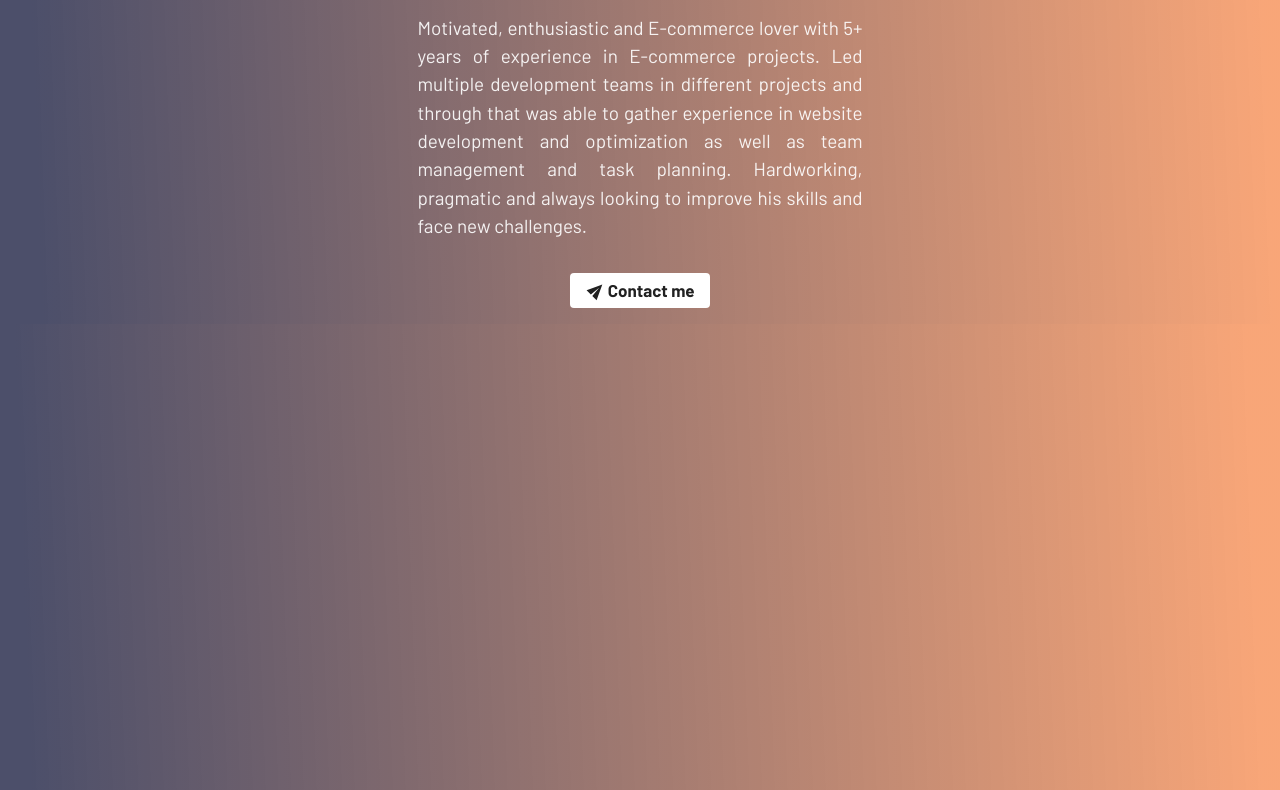
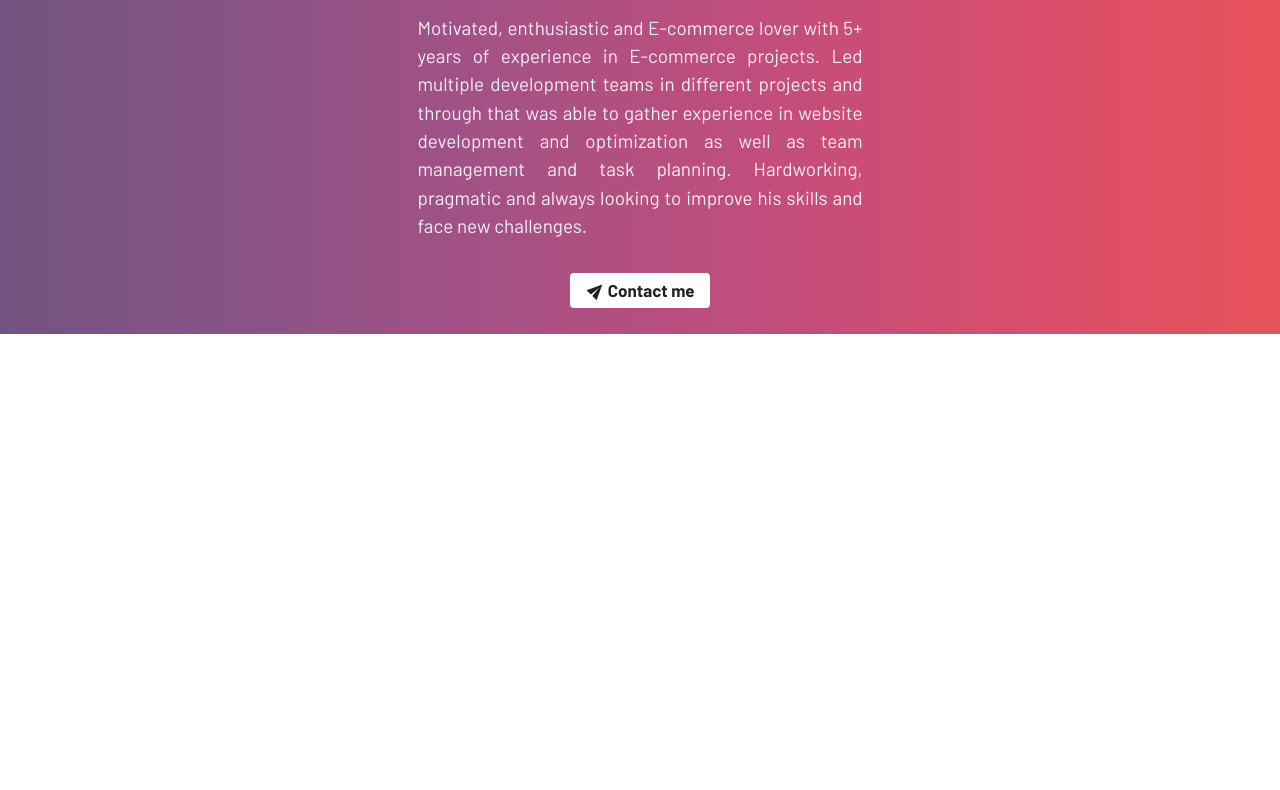
Before and after one commit to Hugo-Cerdeira/website, a plain HTML site: page index.html in a window 1280 px wide. Shown: the part 476-1266 px from the top of the page. After the commit the page ends 810 px from the top, so only its background shows below. Drawn offline with nearby package versions, Linux system fonts and the light colour scheme.

Commit message:
background is now svg, to fix under notch background

```diff
--- a/css/home.css
+++ b/css/home.css
@@ -2,12 +2,15 @@ html{
 
     min-height: calc(100% + env(safe-area-inset-top));
     padding: env(safe-area-inset-top) env(safe-area-inset-right) env(safe-area-inset-bottom) env(safe-area-inset-left);
-    background: linear-gradient(88deg, #4c4f6a 3.2%, #f46f259e 97.6%);
-    background-image: linear-gradient(88deg, #4c4f6a 3.2%, #f46f259e 97.6%);
+
+
+
+    background-image: url('backgrounds/gradient.svg');
     background-attachment: fixed;
     background-position: center;
     background-repeat: no-repeat;
     background-size: cover;
+    height: 100%;
 }
 html body{
     background: unset;
@@ -15,7 +18,6 @@ html body{
 
 body{
 
-    height: 200vh;
     margin: 0;
     padding: 0;
 }
```
Also changed, not shown: css/backgrounds/gradient.svg (added).
